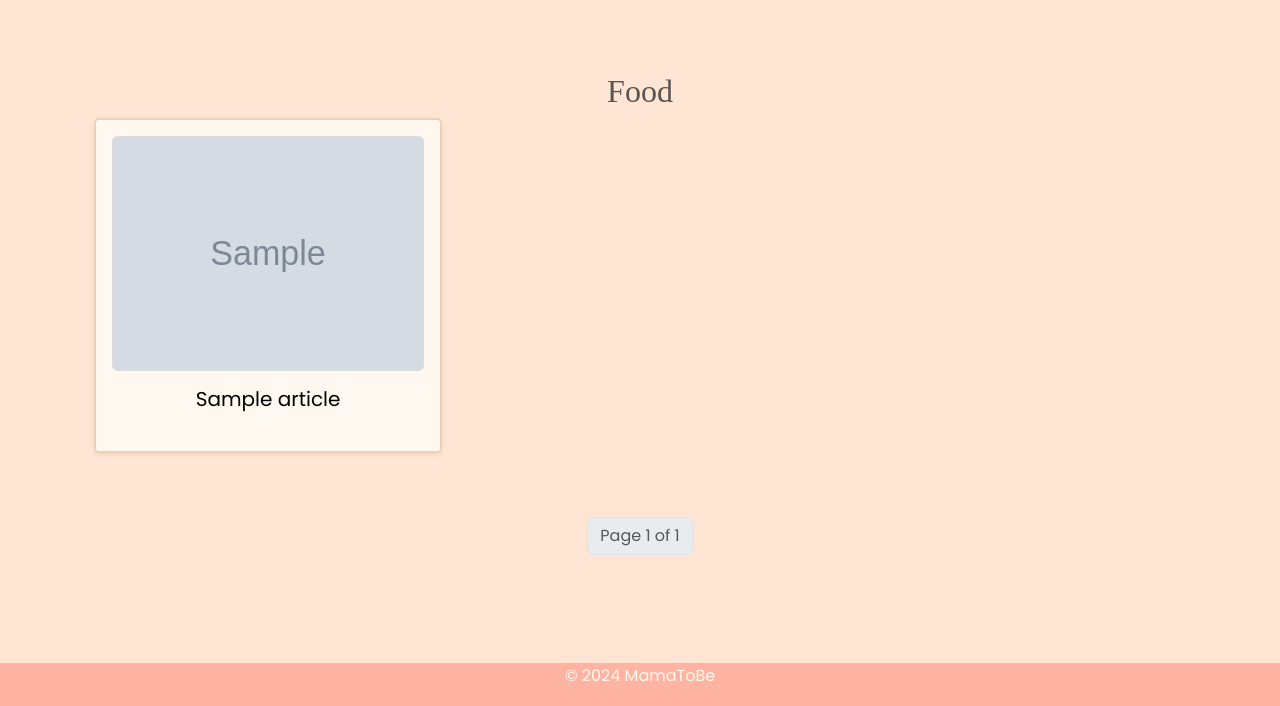
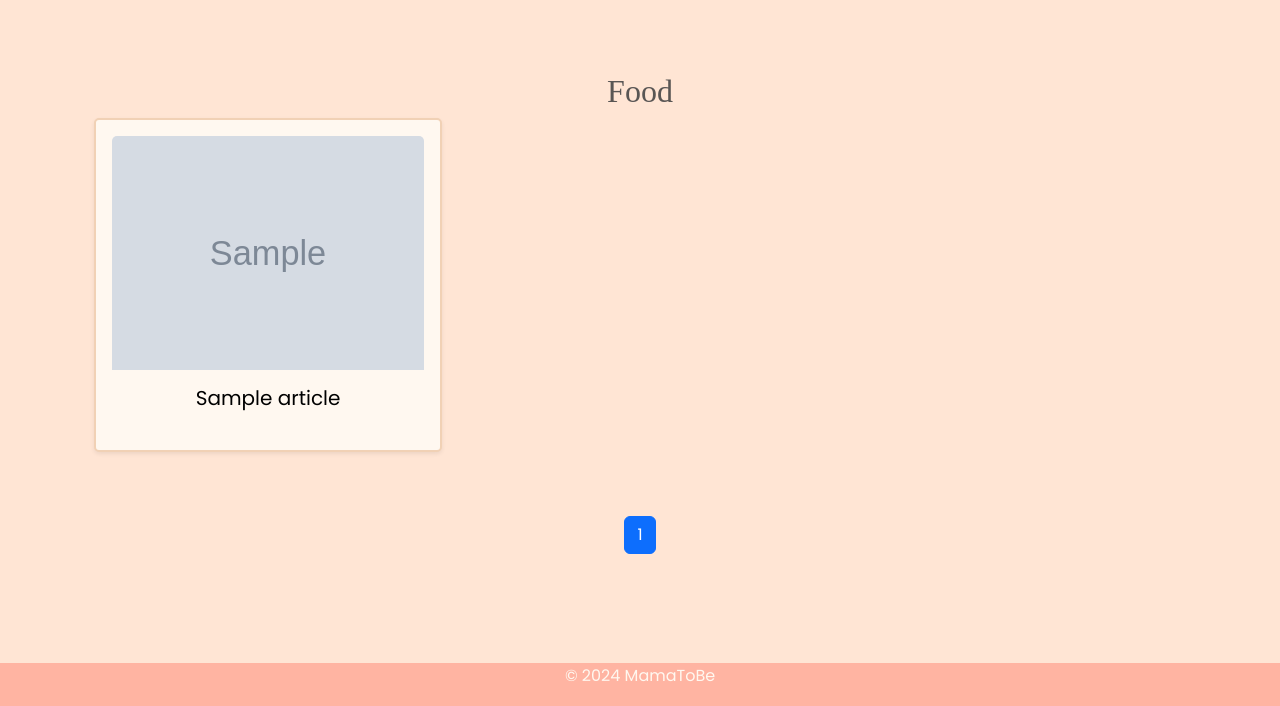
Before and after one commit to VeselinMar/Mama-To-Be, a Django app: page /article/category/Food/ in a window 1280 px wide. Shown: the part 94-800 px from the top of the page. Run offline with Django 5.2, Linux system fonts and the light colour scheme; tables that the repository leaves empty hold one stand-in row (values such as "Sample post"); grey boxes marked "Sample" are stand-in pictures.

Commit message:
update htmls

```diff
--- a/templates/articles/article_detail.html
+++ b/templates/articles/article_detail.html
@@ -4,8 +4,8 @@
     <div class="container mt-5">
         <h1 class="mb-4">{{ article.title }}</h1>
 
-    <a href="{% url 'profile-display' author_id %}">
-        <p class="text-muted">Author: {{ author_name }}</p>
+    <a href="{% url 'profile-display'  article.author.profile.user_id %}">
+        <p class="text-muted">Author: {{ article.author.profile.username }}</p>
     </a>
 
         <!-- Edit Article Button for the Author -->
--- a/templates/articles/category_articles.html
+++ b/templates/articles/category_articles.html
@@ -11,15 +11,22 @@
         <div class="col-md-4 mb-4 text-center">
             <div class="card border-2 shadow-sm">
                 <a href="{% url 'article-detail' article.slug %}" style="text-decoration: none;">
+                    <div class="ratio ratio-4x3"> <!-- Ensures a consistent aspect ratio -->
                         {% if article.thumbnail_url %}
-                            <img src="{{ article.thumbnail_url }}" class="card-img-top img-fluid" alt="{{ article.title }}" style="border: 1px solid #ddd; border-radius: 5px;">
+                            <img src="{{ article.thumbnail_url }}"
+                                 class="card-img-top img-fluid object-fit-cover"
+                                 alt="{{ article.title }}">
                         {% else %}
-                            <img src="{% static 'icons/default-thumbnail.jpg' %}" class="card-img-top img-fluid" alt="Default thumbnail" style="border: 1px solid #ddd; border-radius: 5px;">
+                            <img src="{% static 'icons/default-thumbnail.jpg' %}"
+                                 class="card-img-top img-fluid object-fit-cover"
+                                 alt="Default thumbnail">
                         {% endif %}
+                    </div>
                 </a>
                 <div class="card-body">
                     <h5 class="card-title">
-                            <a href="{% url 'article-detail' article.slug %}" style="text-decoration: none; color: black;">
+                        <a href="{% url 'article-detail' article.slug %}"
+                           style="text-decoration: none; color: black;">
                             {{ article.title }}
                         </a>
                     </h5>
@@ -31,32 +38,48 @@
     {% endfor %}
     </div>
 
+
     <!-- Pagination -->
     <div class="d-flex justify-content-center mt-4">
         <ul class="pagination">
-            {% if page_obj.has_previous %}
+            <!-- First Page Link -->
+            {% if page_obj.number > 3 %}
                 <li class="page-item">
-                    <a class="page-link" href="?page=1">First</a>
+                    <a class="page-link" href="?page=1">1</a>
                 </li>
-                <li class="page-item">
-                    <a class="page-link" href="?page={{ page_obj.previous_page_number }}">{{ page_obj.previous_page_number }}</a>
+                <li class="page-item disabled">
+                    <span class="page-link">...</span>
                 </li>
             {% endif %}
 
+            <!-- Pages Around Current Page -->
+            {% for num in page_obj.paginator.page_range %}
+                {% if num >= page_obj.number|add:'-2' and num <= page_obj.number|add:'2' %}
+                    {% if num == page_obj.number %}
+                        <li class="page-item active">
+                            <span class="page-link">{{ num }}</span>
+                        </li>
+                    {% else %}
+                        <li class="page-item">
+                            <a class="page-link" href="?page={{ num }}">{{ num }}</a>
+                        </li>
+                    {% endif %}
+                {% endif %}
+            {% endfor %}
+
+            <!-- Ellipsis and Last Page -->
+            {% if page_obj.number < page_obj.paginator.num_pages|add:'-2' %}
                 <li class="page-item disabled">
-                <span class="page-link">Page {{ page_obj.number }} of {{ page_obj.paginator.num_pages }}</span>
-            </li>
-
-            {% if page_obj.has_next %}
-                <li class="page-item">
-                    <a class="page-link" href="?page={{ page_obj.next_page_number }}">{{ page_obj.next_page_number }}</a>
+                    <span class="page-link">...</span>
                 </li>
                 <li class="page-item">
-                    <a class="page-link" href="?page={{ page_obj.paginator.num_pages }}">Last</a>
+                    <a class="page-link" href="?page={{ page_obj.paginator.num_pages }}">{{ page_obj.paginator.num_pages }}</a>
                 </li>
             {% endif %}
         </ul>
     </div>
+
+
 </div>
 
 {% endblock %}
```
Lines whose indentation alone changed are shown as unchanged.
